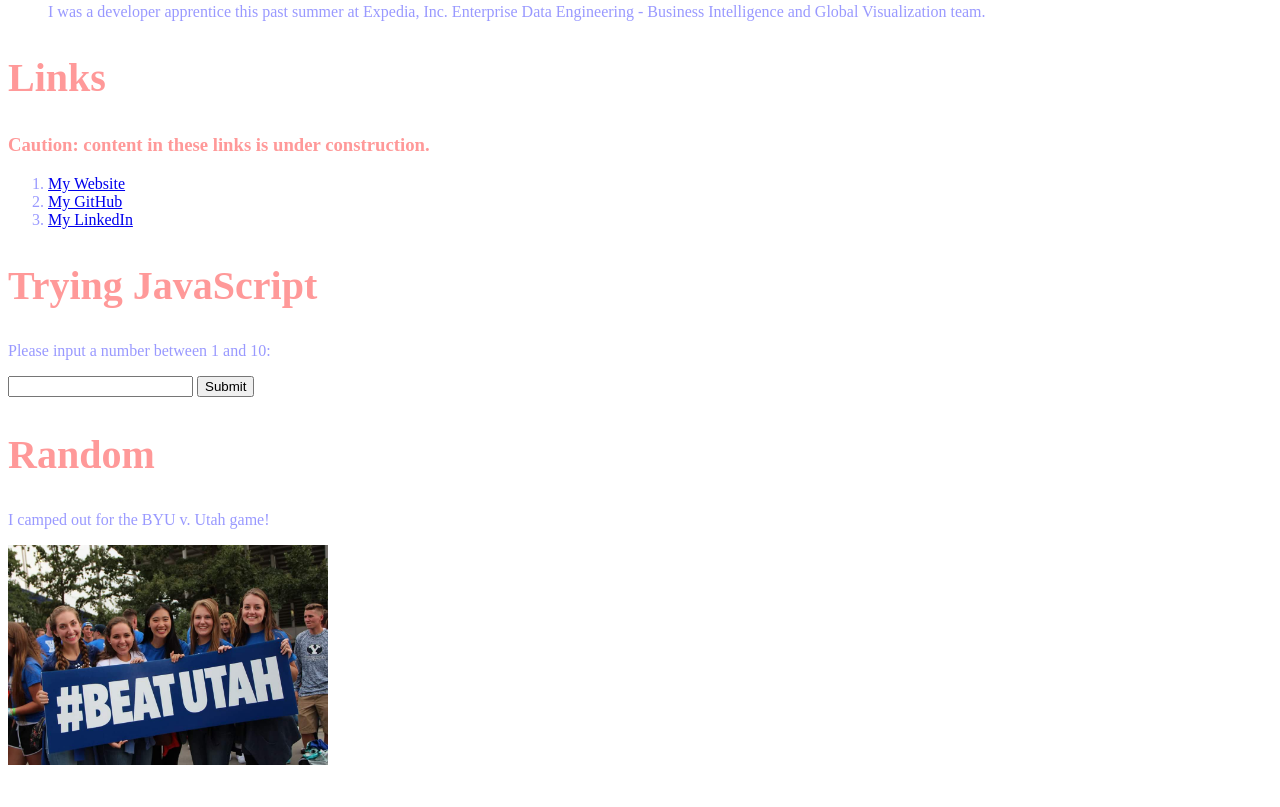
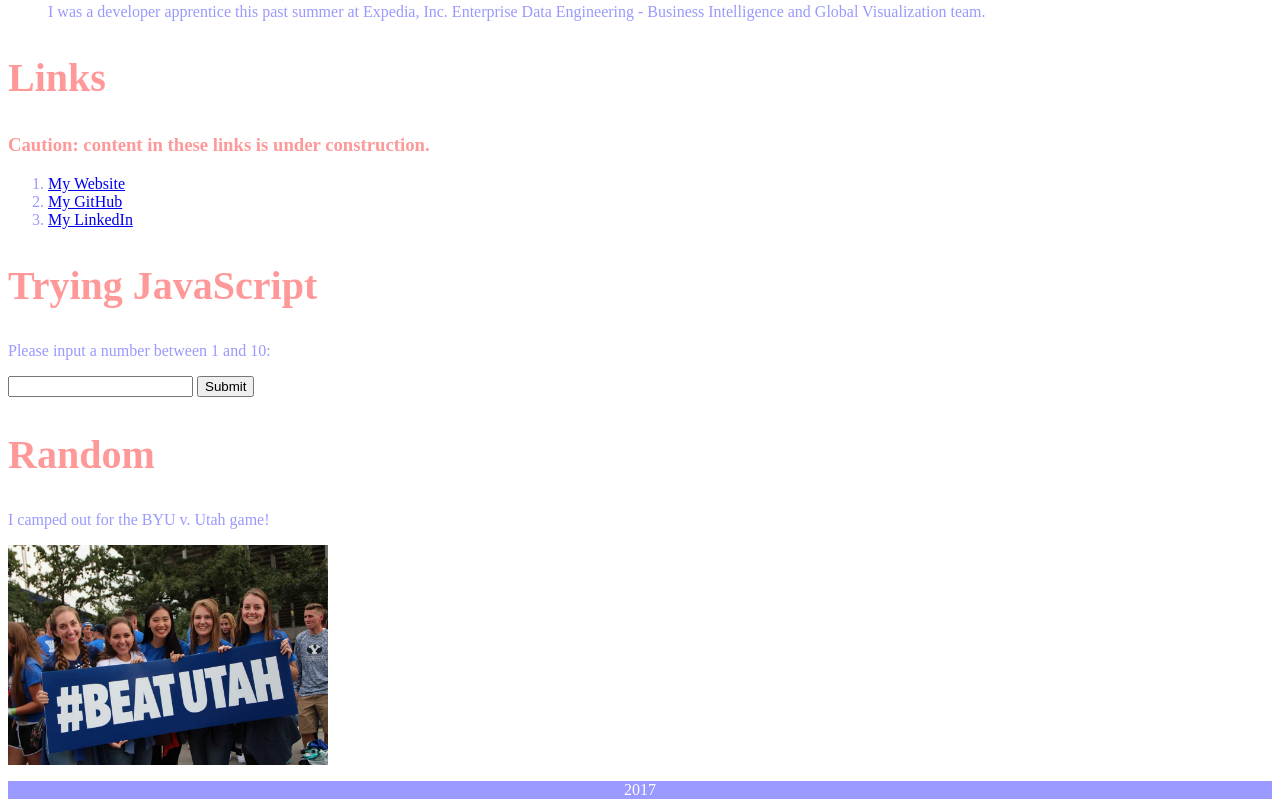
Before and after one commit to yjwho/Lab1-My-Portfolio, a plain HTML site: page section2.html in a window 1280 px wide. Shown: the part 1817-2624 px from the top of the page. Drawn offline with Linux system fonts and the light colour scheme; a web font is replaced by a local one.

Commit message:
Update main-style.css

```diff
--- a/css/main-style.css
+++ b/css/main-style.css
@@ -11,7 +11,7 @@
 }
 
 #footer{
-	background-color: rgb(153, 153, 255)rgb(153, 153, 255);
+	background-color: rgb(153, 153, 255);
 	text-align: center;
 	color: white;
 }
```
